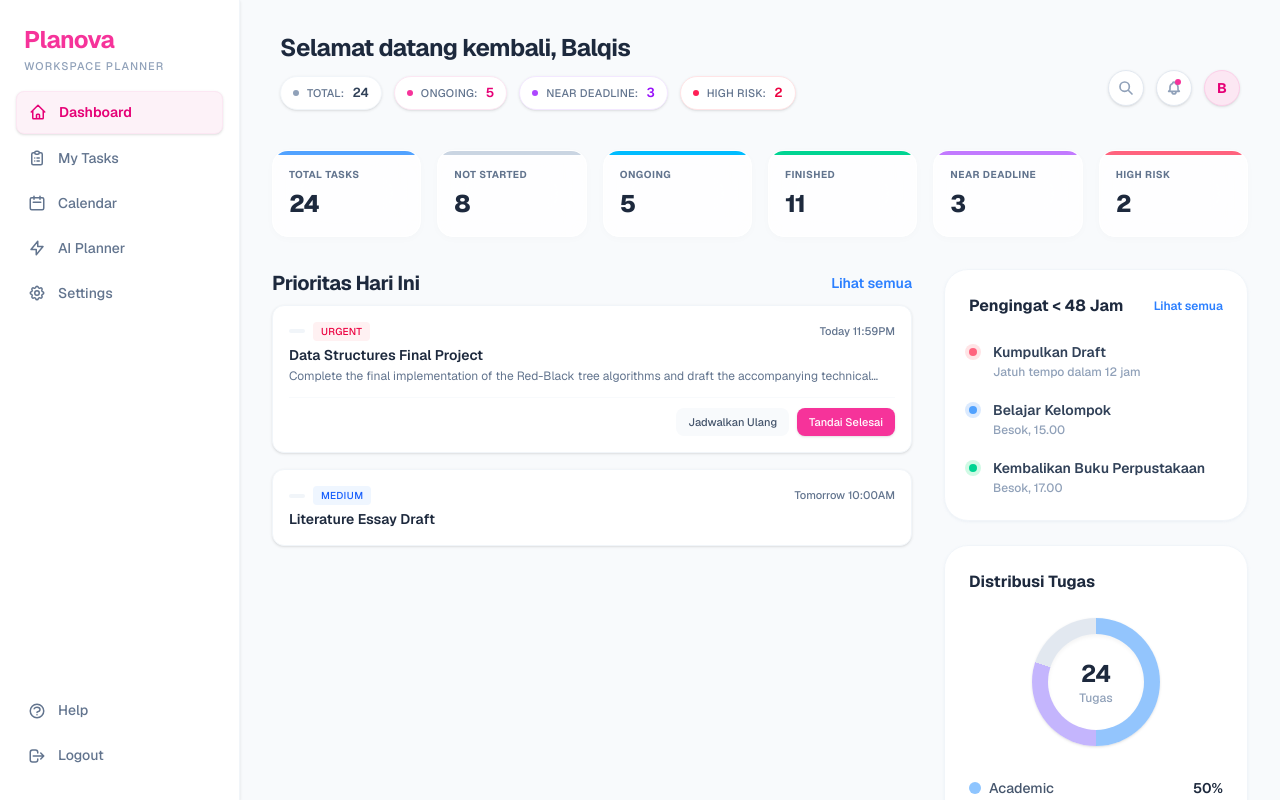
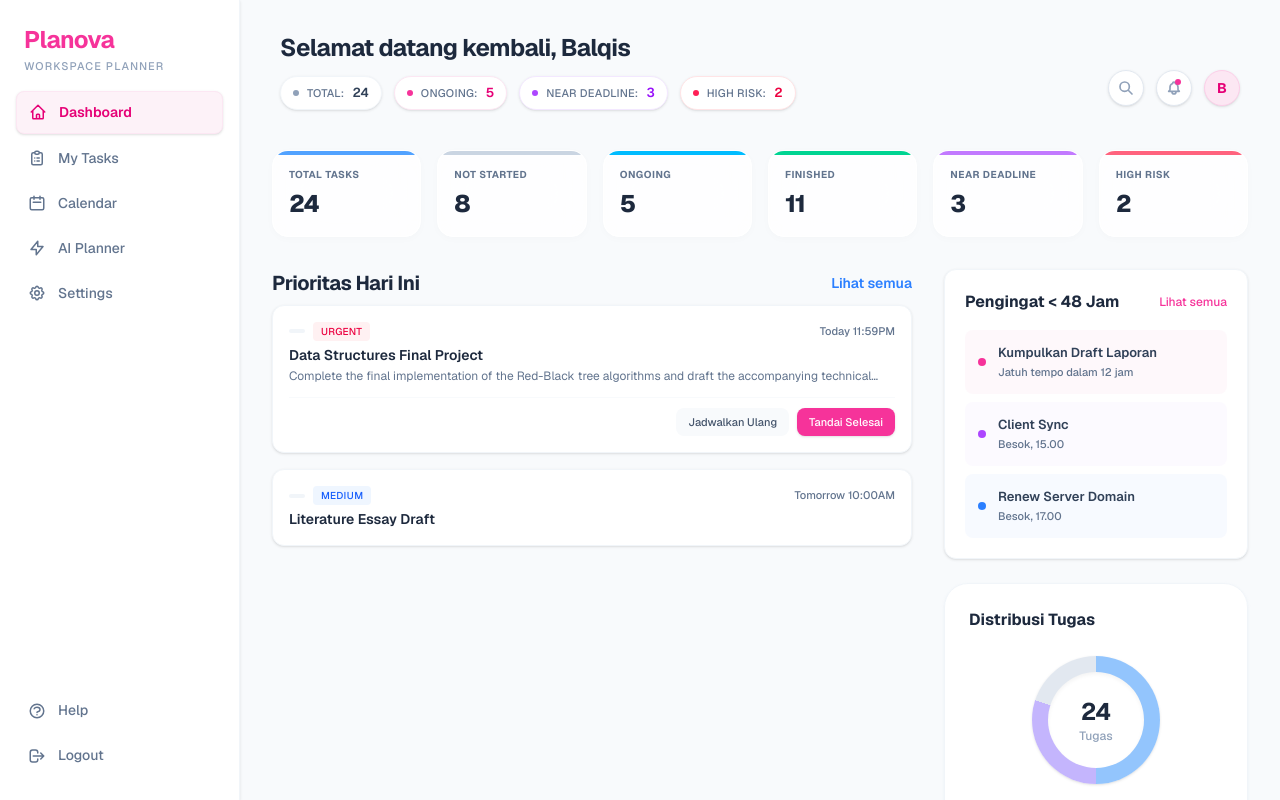
Before and after one commit to Ctiaqis/Planova, a Next.js app: page / in a window 1280 px wide. Built offline with nearby package versions, Linux system fonts and the light colour scheme.

Commit message:
style: refine reminders widget

```diff
--- a/src/components/reminders-card.tsx
+++ b/src/components/reminders-card.tsx
@@ -1,26 +1,26 @@
 export function RemindersCard() {
   const reminders = [
-    { id: 1, title: 'Kumpulkan Draft', time: 'Jatuh tempo dalam 12 jam', colorClass: 'bg-rose-400', ringClass: 'ring-rose-100' },
-    { id: 2, title: 'Belajar Kelompok', time: 'Besok, 15.00', colorClass: 'bg-blue-400', ringClass: 'ring-blue-100' },
-    { id: 3, title: 'Kembalikan Buku Perpustakaan', time: 'Besok, 17.00', colorClass: 'bg-emerald-400', ringClass: 'ring-emerald-100' },
+    { id: 1, title: 'Kumpulkan Draft Laporan', time: 'Jatuh tempo dalam 12 jam', colorClass: 'bg-pink-500', bgLight: 'bg-pink-50/50' },
+    { id: 2, title: 'Client Sync', time: 'Besok, 15.00', colorClass: 'bg-purple-500', bgLight: 'bg-purple-50/50' },
+    { id: 3, title: 'Renew Server Domain', time: 'Besok, 17.00', colorClass: 'bg-blue-500', bgLight: 'bg-blue-50/50' },
   ];
 
   return (
-    <div className="bg-white rounded-3xl p-6 shadow-sm shadow-slate-200/40 border border-slate-100">
-      <div className="flex items-center justify-between mb-6">
+    <div className="bg-white rounded-xl p-5 shadow-sm border border-slate-100">
+      <div className="flex items-center justify-between mb-4">
         <h3 className="text-base font-bold text-slate-800">Pengingat &lt; 48 Jam</h3>
-        <button className="text-xs text-blue-500 font-semibold hover:text-blue-600">Lihat semua</button>
+        <button className="text-[12px] text-pink-500 font-medium hover:text-pink-600 transition-colors">Lihat semua</button>
       </div>
 
-      <div className="space-y-5">
+      <div className="space-y-2">
         {reminders.map((reminder) => (
-          <div key={reminder.id} className="flex gap-4 items-start">
-            <div className="mt-1.5 flex-shrink-0">
-              <div className={`w-2 h-2 rounded-full ${reminder.colorClass} ring-4 ${reminder.ringClass}`}></div>
+          <div key={reminder.id} className={`flex gap-3 items-center p-3 rounded-lg ${reminder.bgLight} transition-colors border border-transparent`}>
+            <div className="flex-shrink-0">
+              <div className={`w-2 h-2 rounded-full ${reminder.colorClass}`}></div>
             </div>
             <div>
-              <p className="text-sm font-semibold text-slate-700">{reminder.title}</p>
-              <p className="text-xs text-slate-400 mt-0.5 font-medium">{reminder.time}</p>
+              <p className="text-[13px] font-semibold text-slate-700">{reminder.title}</p>
+              <p className="text-[11px] text-slate-500 font-medium mt-0.5">{reminder.time}</p>
             </div>
           </div>
         ))}
```
